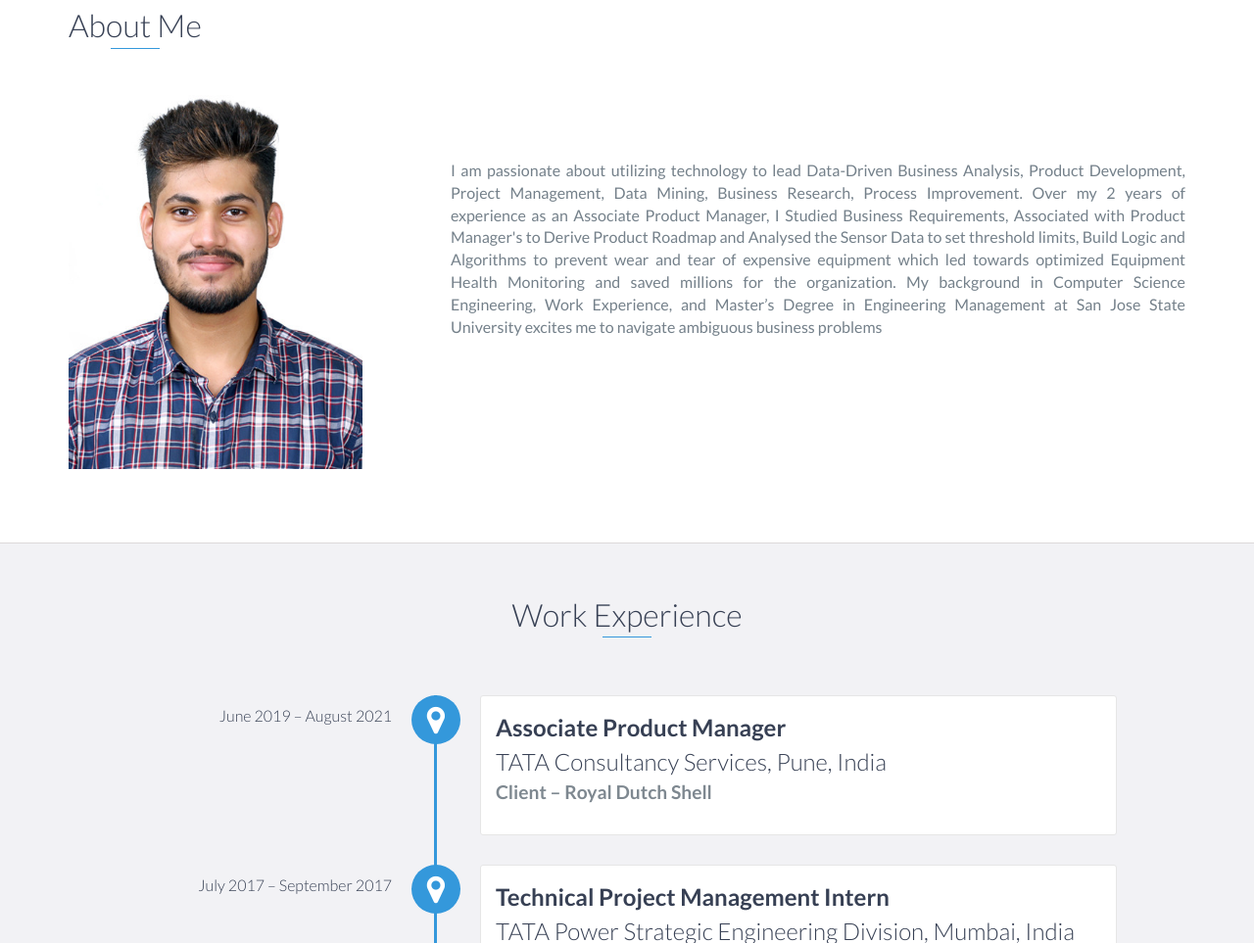
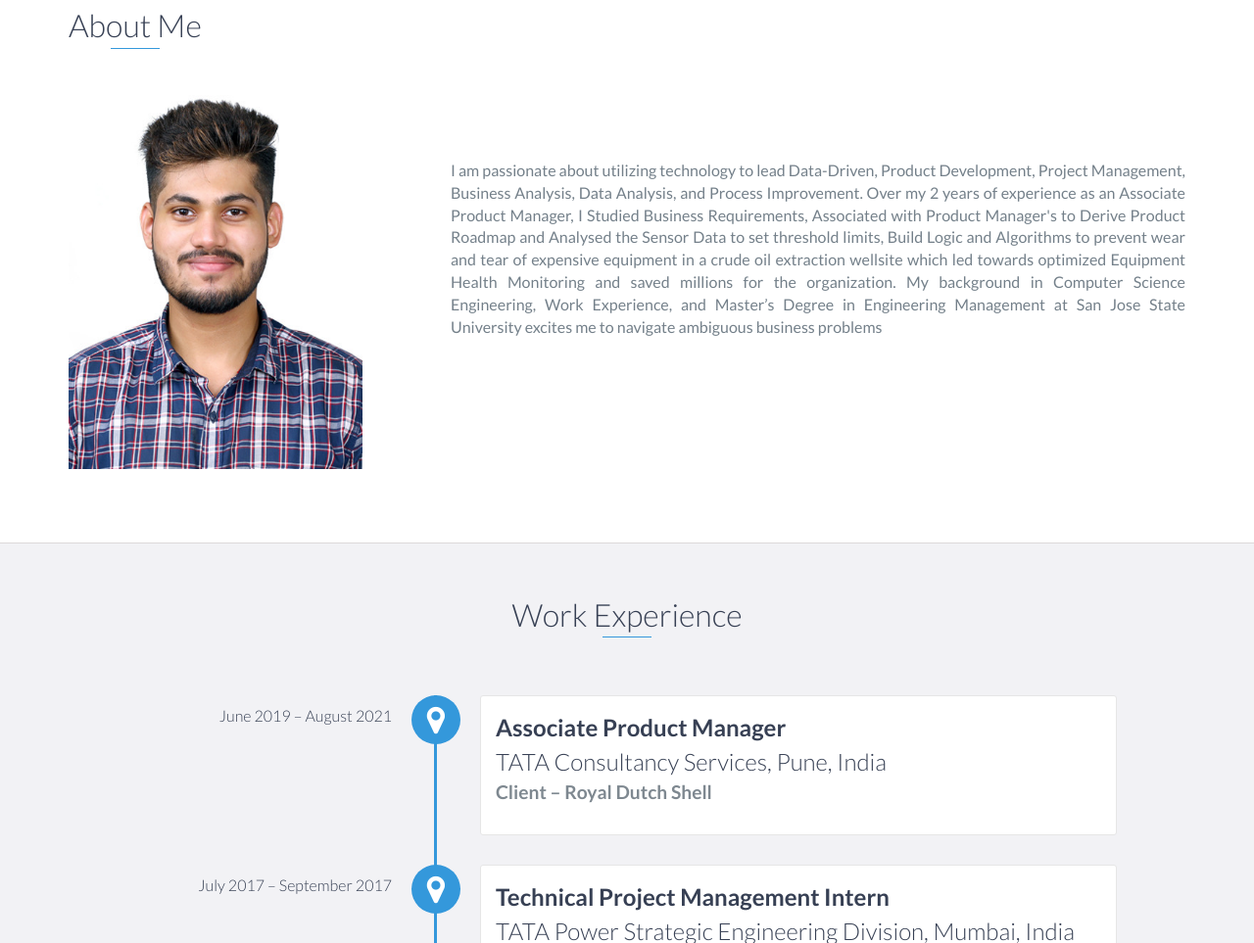
Before and after one commit to shivswaroop-desai/shivswaroop-desai.github.io, a website: page index.html in a window 1280 px wide. Shown: the part 872-1835 px from the top of the page at 98% size. Drawn offline with nearby package versions, Linux system fonts and the light colour scheme.

Commit message:
Commit 10

```diff
--- a/index.html
+++ b/index.html
@@ -93,7 +93,7 @@
                         <br>
                         <br>
 
-                        <p>I am passionate about utilizing technology to lead Data-Driven Business Analysis, Product Development, Project Management, Data Mining, Business Research, Process Improvement. Over my 2 years of experience as an Associate Product Manager, I Studied Business Requirements, Associated with Product Manager's to Derive Product Roadmap and Analysed the Sensor Data to set threshold limits, Build Logic and Algorithms to prevent wear and tear of expensive equipment which led towards optimized Equipment Health Monitoring and saved millions for the organization. My background in Computer Science Engineering, Work Experience, and Master’s Degree in Engineering Management at San Jose State University excites me to navigate ambiguous business problems</p>
+                        <p>I am passionate about utilizing technology to lead Data-Driven, Product Development, Project Management, Business Analysis, Data Analysis, and Process Improvement. Over my 2 years of experience as an Associate Product Manager, I Studied Business Requirements, Associated with Product Manager's to Derive Product Roadmap and Analysed the Sensor Data to set threshold limits, Build Logic and Algorithms to prevent wear and tear of expensive equipment in a crude oil extraction wellsite which led towards optimized Equipment Health Monitoring and saved millions for the organization. My background in Computer Science Engineering, Work Experience, and Master’s Degree in Engineering Management at San Jose State University excites me to navigate ambiguous business problems</p>
                     </div>
                 </div>
             </div>
```
